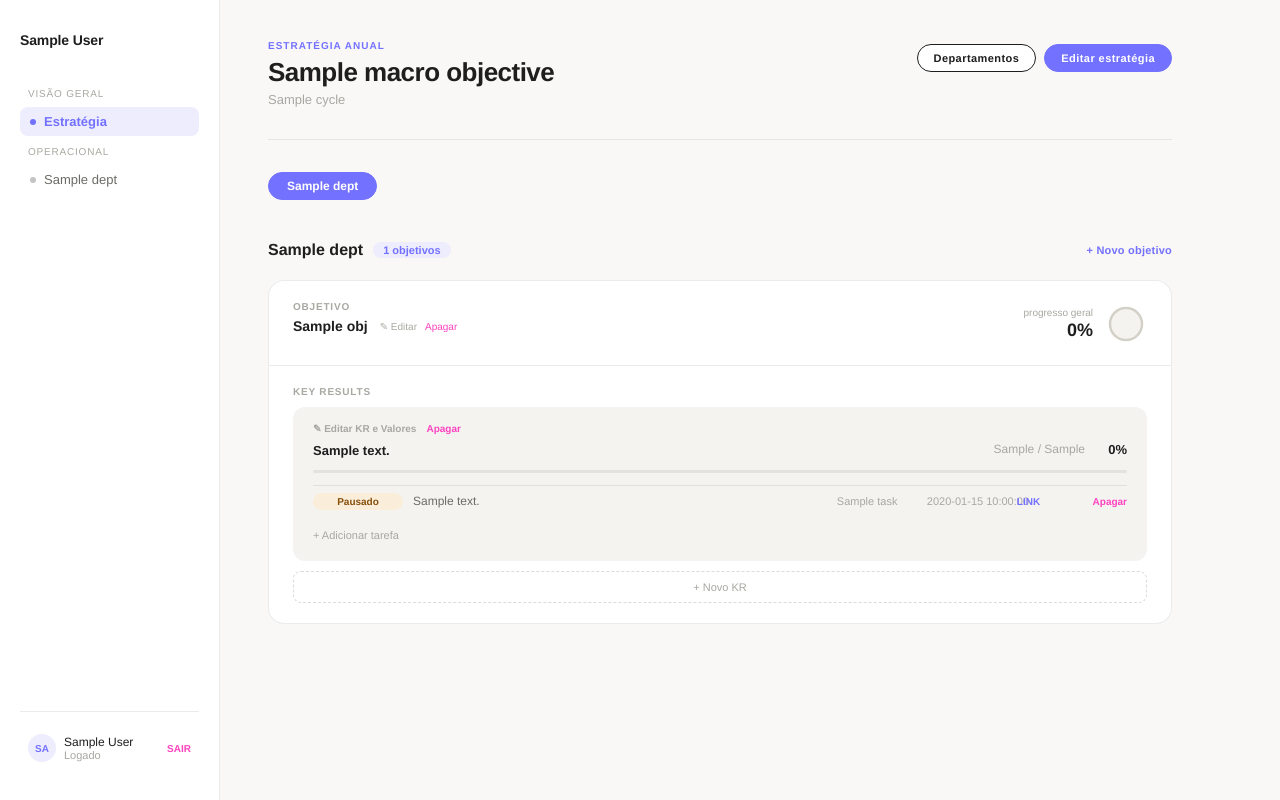
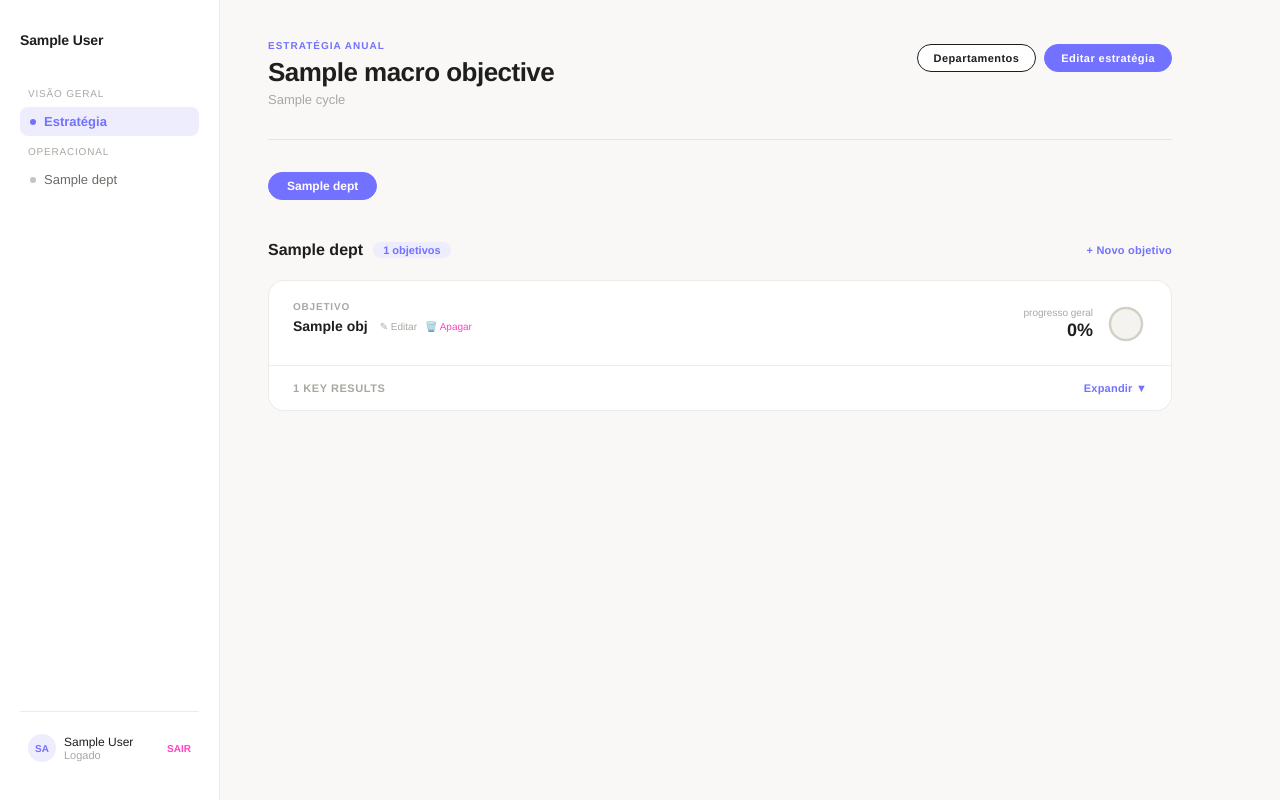
Before and after one commit to conexaocxcomercial-web/Okr-com-cx, a Flask app: template templates/index.html in a window 1280 px wide. Run offline with Flask 3, Linux system fonts and the light colour scheme; the visitor is signed in with stand-in values (Sample User, id 1); the template is opened without the code that fills it: most values are stand-ins (such as "Sample title", 1, 10 or a date in 2020).

Commit message:
Update index.html

```diff
--- a/templates/index.html
+++ b/templates/index.html
@@ -3,7 +3,7 @@
 <head>
 <meta charset="UTF-8">
 <meta name="viewport" content="width=device-width, initial-scale=1.0">
-<title>OKR com Conexão</title>
+<title>OKR Studio — Conexão.CX</title>
 <style>
   *, *::before, *::after { box-sizing: border-box; margin: 0; padding: 0; }
   :root {
@@ -90,6 +90,10 @@
   .ring-wrap { width: 42px; height: 42px; flex-shrink: 0; }
   .ring-wrap svg { display: block; }
   .divider { height: 0.5px; background: var(--border); }
+
+  /* NOVO: Footer Expansível */
+  .obj-card-footer { display: flex; align-items: center; justify-content: space-between; padding: 12px 1.5rem; border-top: 0.5px solid var(--border); background: var(--surface); }
+  .obj-footer-meta { font-size: 11px; font-weight: 600; color: var(--text-tertiary); letter-spacing: 0.05em; text-transform: uppercase; }
 
   /* KR Section */
   .kr-section { padding: 1.25rem 1.5rem; }
@@ -279,7 +283,7 @@
                         <input type="hidden" name="type" value="dept_objective">
                         <input type="hidden" name="item_id" value="{{ obj.id }}">
                         <input type="hidden" name="dept_id" value="{{ selected_dept_id }}">
-                        <button type="submit" class="btn-ghost-muted" style="padding:0; font-size:10px; color: #ff43c0;" title="Excluir Objetivo">Apagar</button>
+                        <button type="submit" class="btn-ghost-muted" style="padding:0; font-size:10px; color: #ff43c0;" title="Excluir Objetivo">🗑️ Apagar</button>
                     </form>
                 </div>
               </div>
@@ -312,6 +316,7 @@
             </div>
           </div>
 
+          <div id="collapsible-{{ obj.id }}" style="display: none;">
             <div class="divider"></div>
 
             <div class="kr-section">
@@ -328,7 +333,7 @@
                         <input type="hidden" name="type" value="kr">
                         <input type="hidden" name="item_id" value="{{ kr.id }}">
                         <input type="hidden" name="dept_id" value="{{ selected_dept_id }}">
-                      <button type="submit" class="kr-action-btn" style="color: #ff43c0;">Apagar</button>
+                        <button type="submit" class="kr-action-btn" style="color: #ff43c0;">🗑️ Apagar</button>
                     </form>
                   </div>
 
@@ -441,6 +446,12 @@
               <button class="btn-dashed" style="margin-top:10px;" onclick="toggle('new-kr-{{ obj.id }}')">+ Novo KR</button>
             </div>
           </div>
+          <div class="obj-card-footer">
+            <span class="obj-footer-meta">{{ obj.key_results|length }} Key Results</span>
+            <button class="btn-ghost" id="toggle-btn-{{ obj.id }}" onclick="toggleObjective('{{ obj.id }}')">Expandir ▼</button>
+          </div>
+
+        </div>
         {% endfor %}
       </div>
     </div>
@@ -530,6 +541,21 @@
     }
   }
 
+  // NOVO: Função para o Expandir/Recolher dos Objetivos
+  function toggleObjective(objId) {
+    const content = document.getElementById('collapsible-' + objId);
+    const btn = document.getElementById('toggle-btn-' + objId);
+    if(content && btn) {
+        if(content.style.display === 'none') {
+            content.style.display = 'block';
+            btn.innerHTML = 'Recolher ▲';
+        } else {
+            content.style.display = 'none';
+            btn.innerHTML = 'Expandir ▼';
+        }
+    }
+  }
+
   function openModal(id) {
     document.getElementById(id).classList.add('visible');
   }
```
Lines whose indentation alone changed are shown as unchanged.
